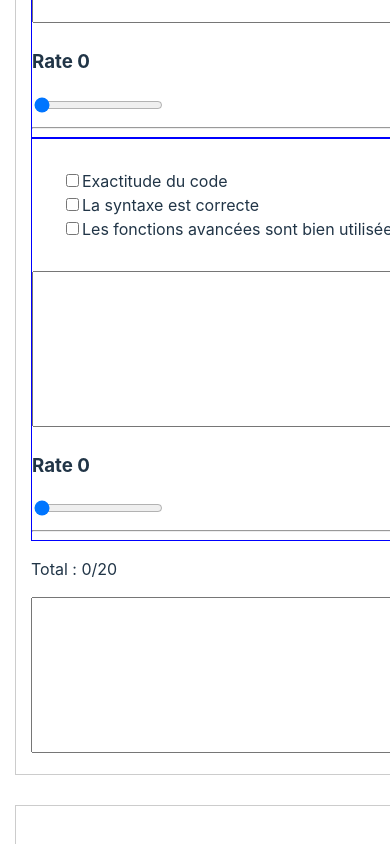
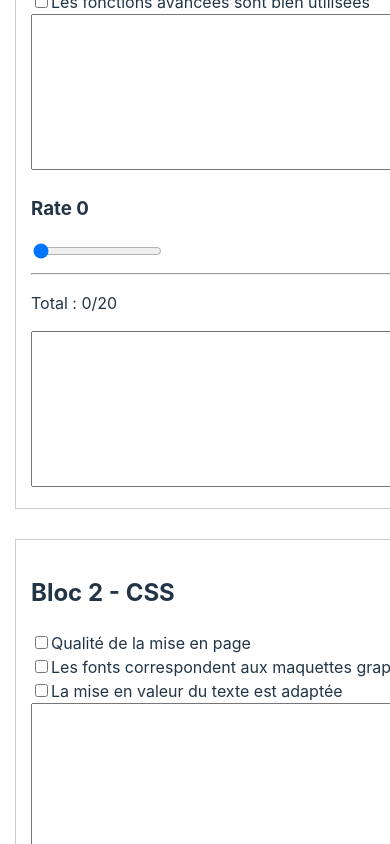
Before and after one commit to BackGrowZ/jury-3wa, a React (Vite) app: page / in a window 390 px wide. Shown: the part 920-1764 px from the top of the page. Built offline with nearby package versions, Linux system fonts and the light colour scheme.

Commit message:
update data + adapate balise for responsive

```diff
--- a/src/App.jsx
+++ b/src/App.jsx
@@ -14,12 +14,12 @@ function App() {
           <h2>Bloc {blocId+1} - {item.name}</h2>
           <article>
             {item.evaluations.map((evaluation, evaluationId) => (
-              <div key={evaluationId} style={{border: "1px solid blue"}}>
-                <section style={{display:"grid", border:"none"}}>
+              <div key={evaluationId}>
+                <div style={{display:"grid", border:"none"}}>
                 {evaluation.checkboxes.map((checkbox, checkboxId) => (
                   <Checkbox key={checkboxId} label={checkbox.name} value={checkbox.checked} blocId={blocId} evaluationId={evaluationId} checkboxId={checkboxId} />
                 ))}
-                </section>
+                </div>
                 <Commentary value={evaluation.comment} blocId={blocId} evaluationId={evaluationId} />
                 <Rate value={evaluation.note} blocId={blocId} evaluationId={evaluationId} />
                 <hr />
--- a/src/reducer/reducer.js
+++ b/src/reducer/reducer.js
@@ -73,8 +73,8 @@ const initialState = {
                     max: 5,
                     checkboxes: [
                         {id: 1, name: "Qualité de la mise en page", checked: false},
-                        {id: 2, name: "Les polices de caractère correspondent aux maquettes graphiques", checked: false},
-                        {id: 3, name: "La mise en valeur du texte est adaptée aux besoins des utilisateurs", checked: false}
+                        {id: 2, name: "Les fonts correspondent aux maquettes graphiques", checked: false},
+                        {id: 3, name: "La mise en valeur du texte est adaptée ", checked: false}
                     ],
                     comment: ""
                 },
@@ -98,7 +98,7 @@ const initialState = {
                     max: 5,
                     checkboxes: [
                         {id: 1, name: "Agilité de la programmation", checked: false},
-                        {id: 2, name: "Les fonctions avancées des langages d'intégration sont connues et bien utilisées", checked: false}
+                        {id: 2, name: "Les fonctions avancées sont connues et bien utilisées", checked: false}
                     ],
                     comment: ""
                 }
```
